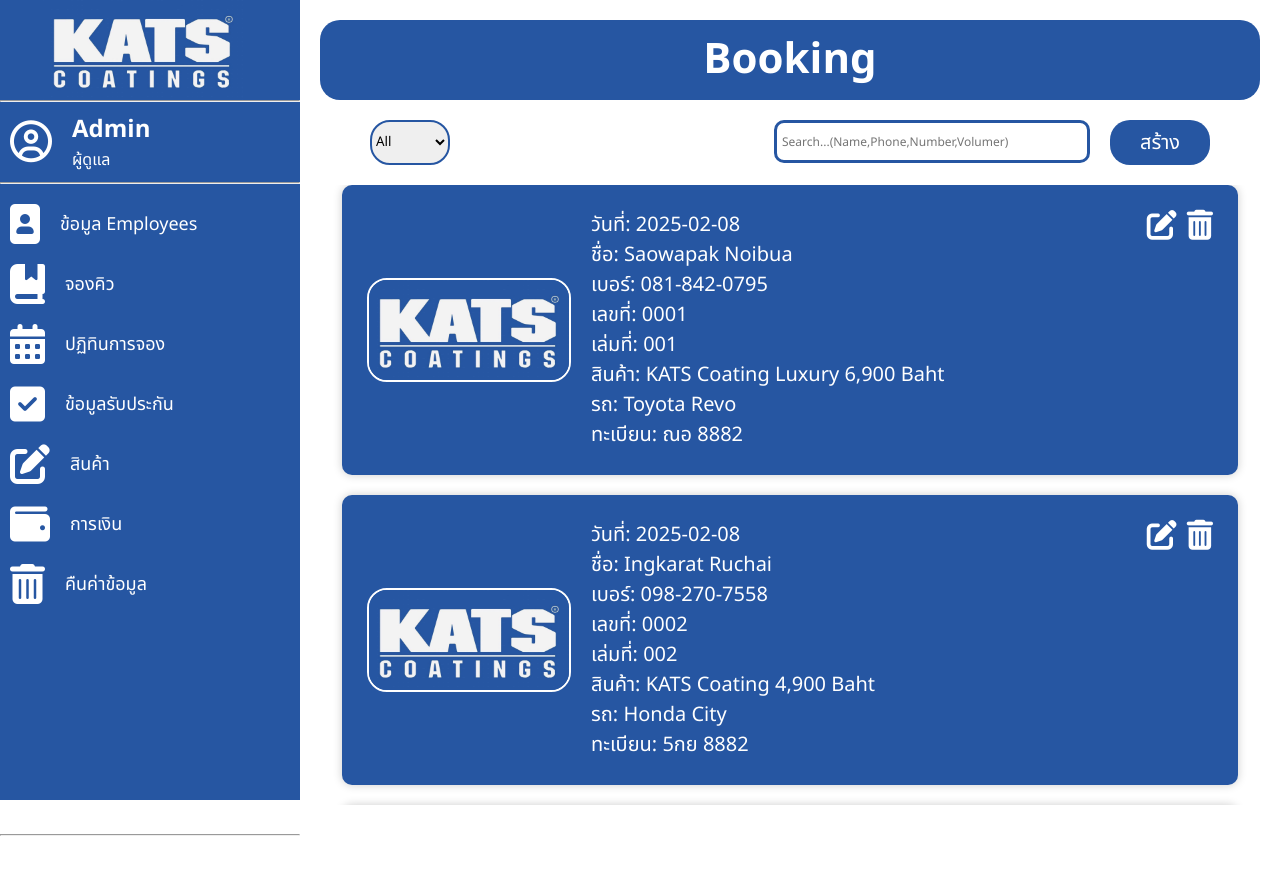
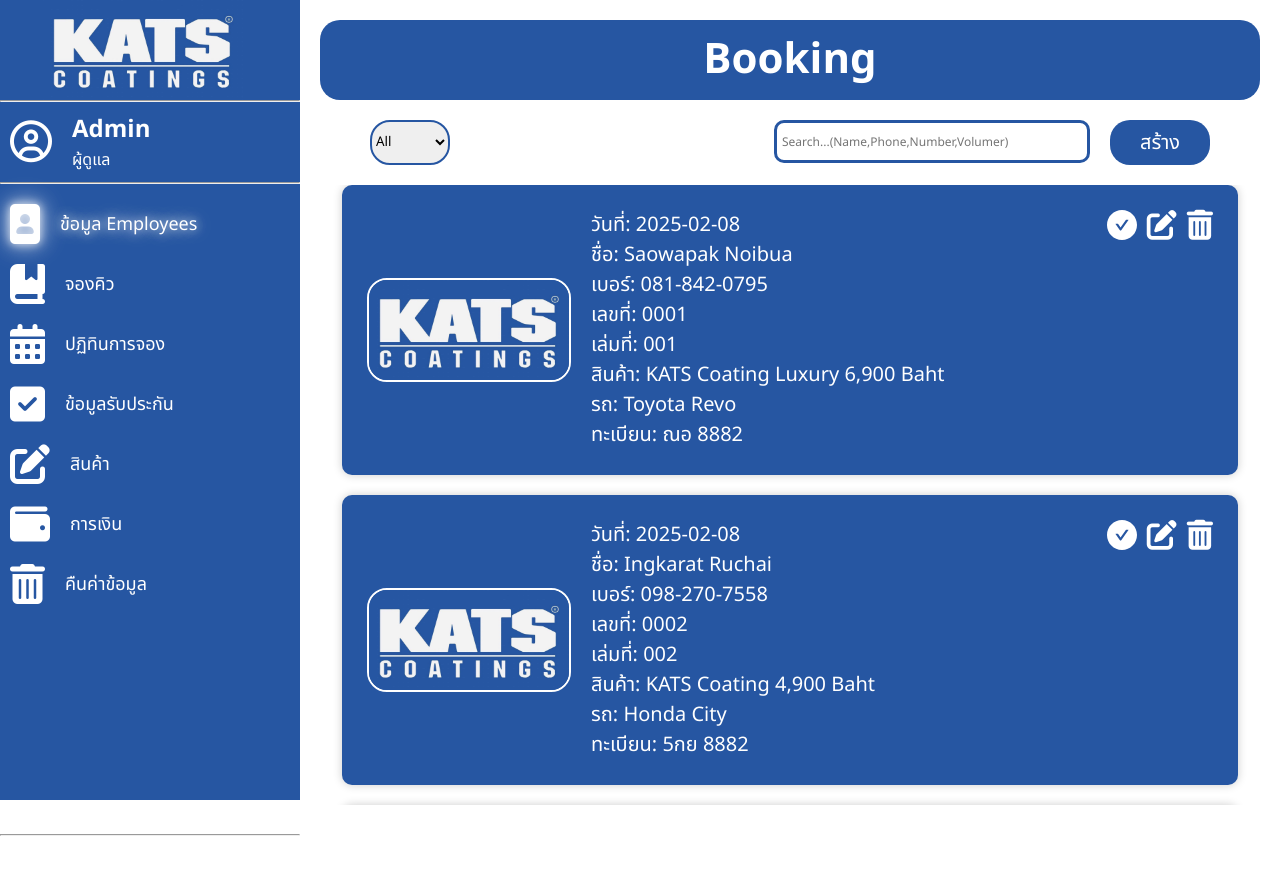
Before and after one commit to HamHarry/kats, a React (Vite) app: page /admin/booking in a window 1280 px wide. Shown: the top 874 px of the page. Built offline with nearby package versions, Linux system fonts and the light colour scheme.

Commit message:
navbar ทำให้เลือกดูง่ายขึ้น

```diff
--- a/src/Layout/navbaradmin/NavbarAdmin.css
+++ b/src/Layout/navbaradmin/NavbarAdmin.css
@@ -44,12 +44,21 @@
     height: 650px;
     ul {
       margin-top: 20px;
-      li {
+      .select {
         display: flex;
         align-items: center;
         margin-left: 10px;
         margin-bottom: 20px;
         cursor: pointer;
+      }
+      .selected {
+        display: flex;
+        align-items: center;
+        margin-left: 10px;
+        margin-bottom: 20px;
+        cursor: pointer;
+        text-shadow: 0 0 10px rgba(255, 255, 255, 0.8),
+          0 0 20px rgba(255, 255, 255, 0.6), 0 0 30px rgba(255, 255, 255, 0.4);
       }
       p {
         font-size: 18px;
--- a/src/Layout/navbaradmin/NavbarAdmin.tsx
+++ b/src/Layout/navbaradmin/NavbarAdmin.tsx
@@ -1,6 +1,8 @@
 import { useNavigate } from "react-router-dom";
 import "./NavbarAdmin.css";
+import { useState } from "react";
 const NavbarAdmin = () => {
+  const [selected, setSelected] = useState("employee");
   const navigate = useNavigate();
   return (
     <div className="navbarAdmin">
@@ -19,56 +21,70 @@
       <div className="menu">
         <ul>
           <li
+            className={selected === "employee" ? "selected" : "select"}
             onClick={() => {
               navigate("/admin");
+              setSelected("employee");
             }}
           >
             <i className="fa-solid fa-image-portrait"></i>
             <p>ข้อมูล Employees</p>
           </li>
           <li
+            className={selected === "booking" ? "selected" : "select"}
             onClick={() => {
               navigate("/admin/booking");
+              setSelected("booking");
             }}
           >
             <i className="fa-solid fa-book-bookmark"></i>
             <p>จองคิว</p>
           </li>
           <li
+            className={selected === "calendar" ? "selected" : "select"}
             onClick={() => {
               navigate("/admin/calendar");
+              setSelected("calendar");
             }}
           >
             <i className="fa-solid fa-calendar-days"></i>
             <p>ปฏิทินการจอง</p>
           </li>
           <li
+            className={selected === "guarantee" ? "selected" : "select"}
             onClick={() => {
               navigate("/admin/guarantee");
+              setSelected("guarantee");
             }}
           >
             <i className="fa-solid fa-square-check"></i>
             <p>ข้อมูลรับประกัน</p>
           </li>
           <li
+            className={selected === "product" ? "selected" : "select"}
             onClick={() => {
               navigate("/admin/product");
+              setSelected("product");
             }}
           >
             <i className="fa-solid fa-pen-to-square"></i>
             <p>สินค้า</p>
           </li>
           <li
+            className={selected === "finace" ? "selected" : "select"}
             onClick={() => {
               navigate("/admin/finance");
+              setSelected("finace");
             }}
           >
             <i className="fa-solid fa-wallet"></i>
             <p>การเงิน</p>
           </li>
           <li
+            className={selected === "bin" ? "selected" : "select"}
             onClick={() => {
               navigate("/admin/bin");
+              setSelected("bin");
             }}
           >
             <i className="fa-solid fa-trash-can"></i>
--- a/src/addminpage/bookingadminpage/BookingAdminPage.css
+++ b/src/addminpage/bookingadminpage/BookingAdminPage.css
@@ -111,7 +111,7 @@
         display: flex;
         align-items: center;
         gap: 10px;
-        .fa-plus {
+        .icon-check {
           font-size: 30px;
           cursor: pointer;
           color: #ffffff;
--- a/src/addminpage/bookingadminpage/BookingAdminPage.tsx
+++ b/src/addminpage/bookingadminpage/BookingAdminPage.tsx
@@ -3,7 +3,7 @@
 import { guarantee } from "../../data/MockUpGuarantee";
 import { useNavigate } from "react-router-dom";
 import { Guarantees } from "../../model/guarantee.type";
-import { CloseCircleFilled } from "@ant-design/icons";
+import { CheckCircleFilled, CloseCircleFilled } from "@ant-design/icons";
 import { ProductType } from "../../model/product.type";
 
 const BookingAdminPage = () => {
@@ -165,6 +165,7 @@
                 <div className="text-p">
                   <p>วันที่: {item.bookDate}</p>
                   <div className="icon">
+                    <CheckCircleFilled className="icon-check" />
                     <i
                       className="fa-solid fa-pen-to-square"
                       onClick={() => {
```
